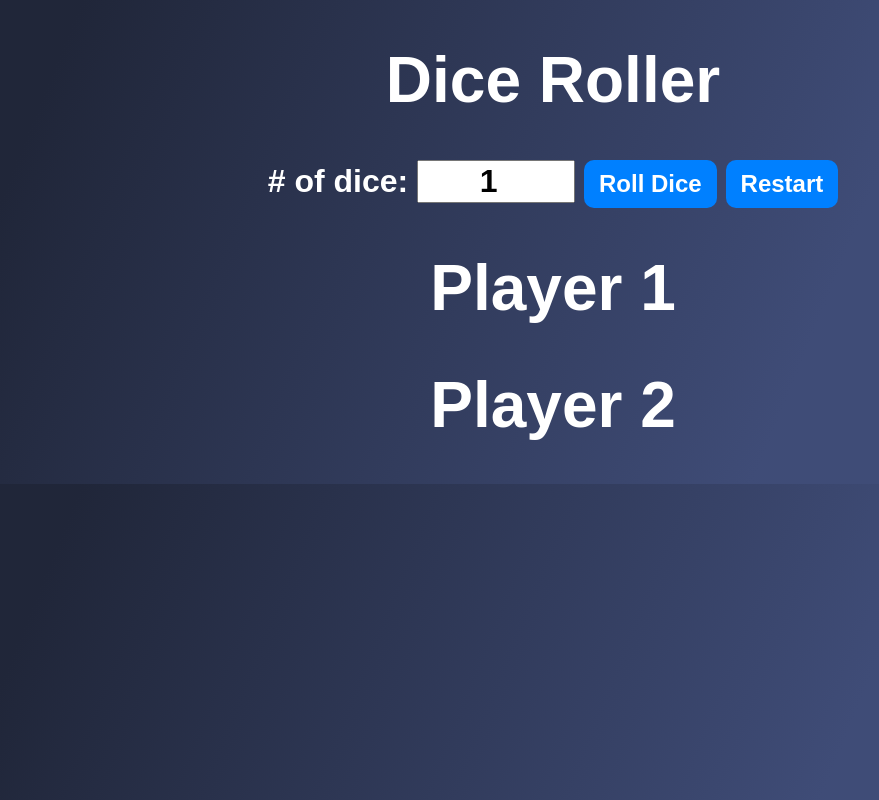
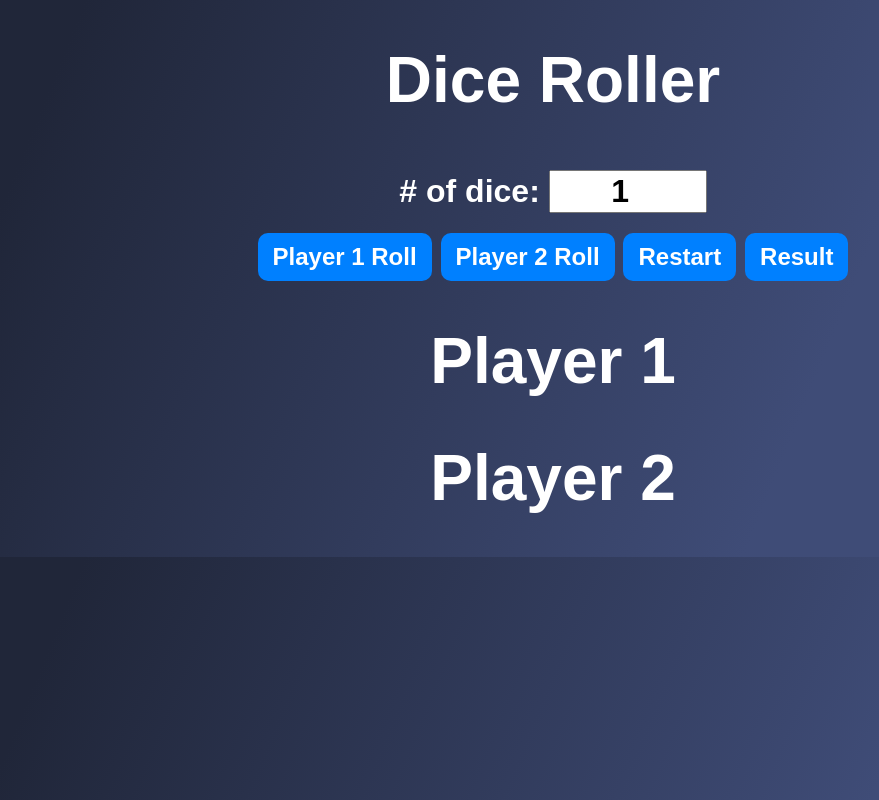
Before and after one commit to kyawzaythant360/rollDiceGame, a website: page index.html in a window 1280 px wide. Shown: the whole page, without its empty margins (87-966 px from the left). Drawn offline with Linux system fonts and the light colour scheme; some packages are replaced by stand-ins of ours; a script that the page names is missing.

Commit message:
Some Changes

```diff
--- a/index.html
+++ b/index.html
@@ -3,17 +3,23 @@
 <head>
     <meta charset="UTF-8">
     <meta name="viewport" content="width=device-width, initial-scale=1.0">
-    <title>Document</title>
+    <title>Roll DIce Game</title>
     <link rel="stylesheet" href="style.css">
+
+
 </head>
 <body>
 
     <div id="container">
         <h1>Dice Roller</h1>
         <label># of dice:</label>
-        <input type="number" id="numOfDice" value="1" min="1">
-        <button onclick="rollDice()">Roll Dice</button>
-        <button onclick="restart()">Restart</button>
+        <input type="number" id="numOfDice" value="1" min="1" class="box">
+        <div>
+           <button onclick="playerOne()" id="p1">Player 1 Roll</button>
+           <button onclick="playerTwo()" id="p2">Player 2 Roll</button>
+           <button onclick="restart()">Restart</button>
+           <button onclick="result()" id="btn">Result</button>
+        </div>
         <div>
             <h1>Player 1</h1>
             <div id="diceImages"></div>
--- a/script.js
+++ b/script.js
@@ -1,14 +1,17 @@
 const player1 = [];
 const player2 = [];
+const numOfDice = document.querySelector("#numOfDice").value;
+let p2_sum = 0;
+let p1_sum = 0;
 
-const rollDice = () =>{
-    const numOfDice = document.querySelector("#numOfDice").value;
+const playerOne = () =>{
+    btn.classList.add('disabled');
+    const p2btn = document.getElementById("p2");
+    p2btn.disabled = true;
     const diceResult = document.querySelector("#diceResult");
-    const diceResult2 = document.querySelector("#diceResult2");
     const diceImages1 = document.querySelector("#diceImages");
-    const diceImages2 = document.querySelector("#diceImages2");
     const P1images = [];
-    const P2images = [];
+
 
     for(let i=0;i< numOfDice;i++){
         const value = Math.floor(Math.random() * 6) + 1;
@@ -16,6 +19,31 @@ const rollDice = () =>{
         P1images.push(`<img src="image/${value}.png" alt="Dice ${value}">`);
     }
 
+    diceResult.textContent = `dice: ${player1.join(', ')}`;
+    diceImages1.innerHTML = P1images.join('');
+
+    const p1 = Object.values(player1);
+
+
+    for (const i of p1) {
+        p1_sum += i;
+    }
+    console.log(p1_sum)
+
+
+}
+
+
+const playerTwo = () =>{
+    const p2btn = document.getElementById("p2");
+    p2btn.disabled = false;
+    btn.classList.add('disabled');
+    const p1btn = document.getElementById("p1");
+    p1btn.disabled = true;
+    const diceResult2 = document.querySelector("#diceResult2");
+    const diceImages2 = document.querySelector("#diceImages2");
+    const P2images = [];
+    const p2 = Object.values(player2);
 
     for(let i=0;i< numOfDice;i++){
         const value = Math.floor(Math.random() * 6) + 1;
@@ -23,35 +51,14 @@ const rollDice = () =>{
         P2images.push(`<img src="image/${value}.png" alt="Dice ${value}">`);
     }
 
-    diceResult.textContent = `dice: ${player1.join(', ')}`;
-    diceImages1.innerHTML = P1images.join('');
-
     diceResult2.textContent = `dice: ${player2.join(', ')}`;
     diceImages2.innerHTML = P2images.join('');
 
-    const p1 = Object.values(player1);
-    const p2 = Object.values(player2);
-
-    let p1_sum = 0;
-    let p2_sum = 0;
-
-    for (const i of p1) {
-        p1_sum += i;
-    }
 
     for (const i of p2) {
         p2_sum += i;
     }
-
-    setTimeout(() => {
-        const winner = p1_sum > p2_sum ? Swal.fire("Player 1 is winner!") :
-        p2_sum > p1_sum ? Swal.fire("Player 2 is winner!"):
-        Swal.fire("Tie");
-    }, 2000);
-
-
 }
-
 
 const restart = () => {
 
@@ -69,3 +76,10 @@ const restart = () => {
     diceImages1.innerHTML = "";
     diceImages2.innerHTML = "";
 };
+
+ const  result = () => {
+
+        const winner = p1_sum > p2_sum ? Swal.fire("Player 1 is winner!") :
+        p2_sum > p1_sum ? Swal.fire("Player 2 is winner!"):
+        Swal.fire("Tie");
+}
--- a/style.css
+++ b/style.css
@@ -44,3 +44,7 @@ input{
 .container p{
     color: #fff;
 }
+.box{
+    margin-top: 10px;
+    margin-bottom: 20px;
+}
```
